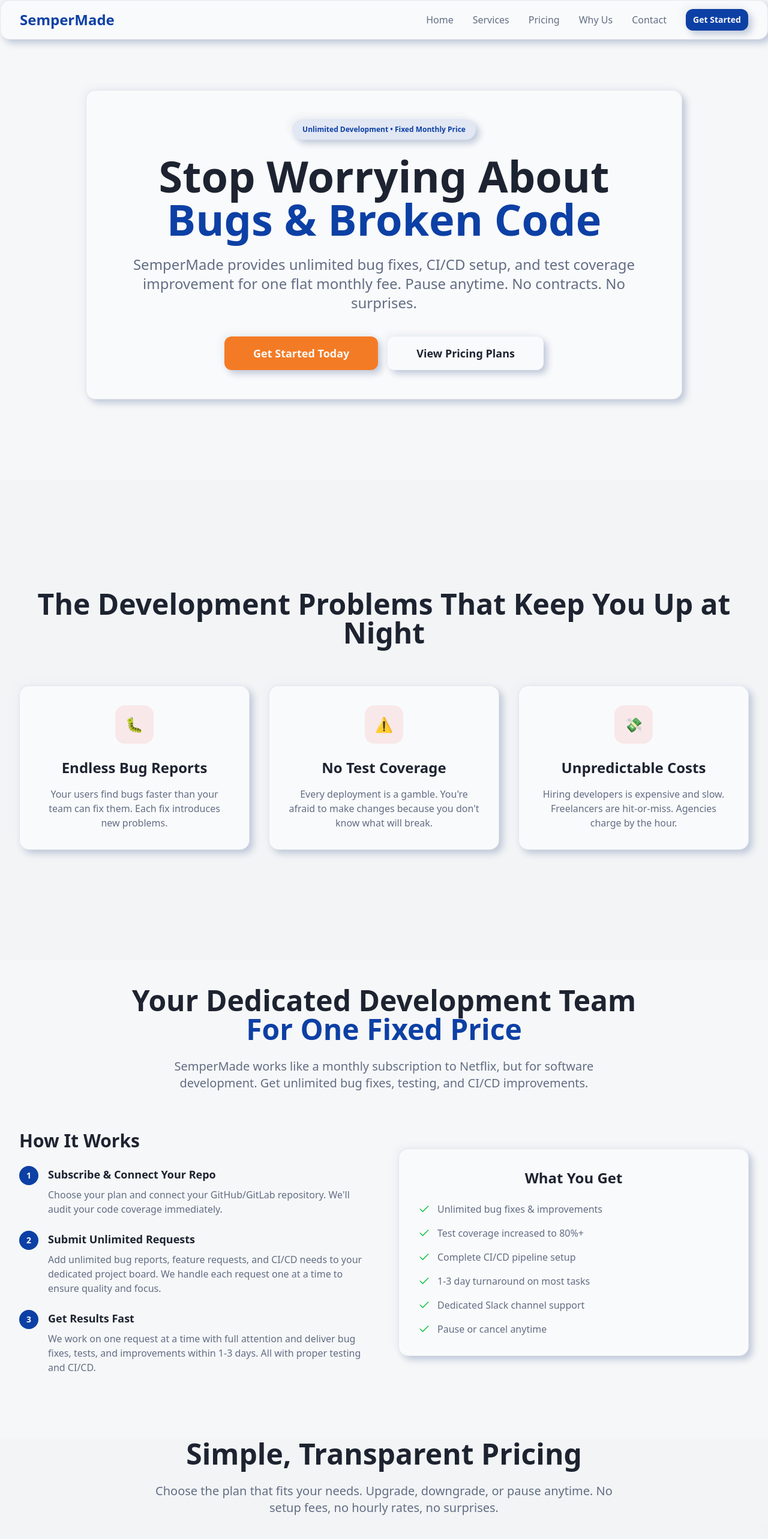
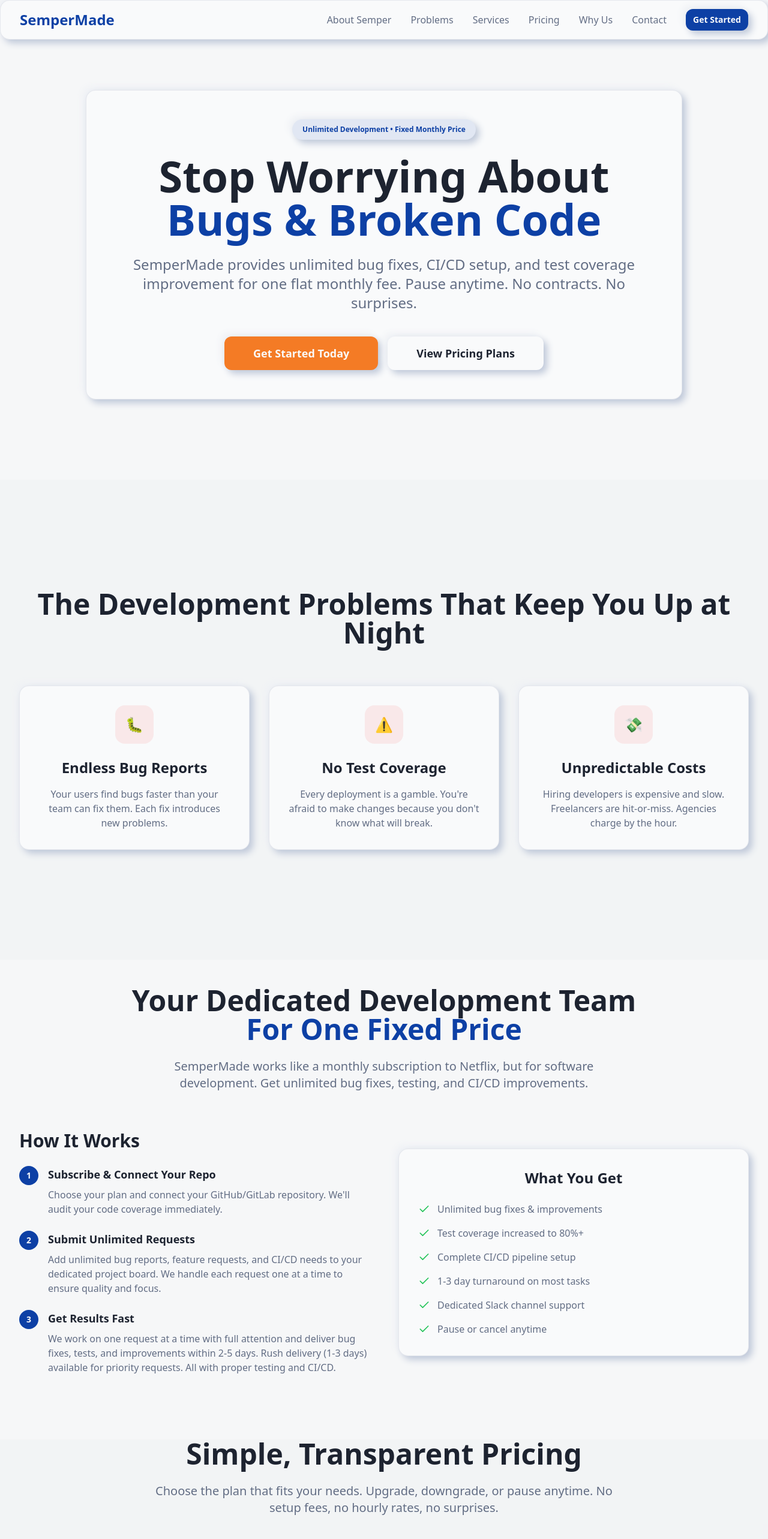
Before and after one commit to semperMade/semperMade.github.io, a React (Vite) app: page / in a window 1280 px wide. Shown: the top 2566 px of the page at 60% size. Built offline with nearby package versions, Linux system fonts and the light colour scheme.

Commit message:
Fix: Improve navigation and messaging
- Renamed "Home" button to "About Semper".
- Added "Problems" section to navigation.
- Updated "How It Works" section to reflect 2-5 day turnaround with 1-3 day option.

```diff
--- a/src/components/Navigation.tsx
+++ b/src/components/Navigation.tsx
@@ -19,7 +19,8 @@ const Navigation = () => {
   };
 
   const navItems = [
-    { label: "Home", id: "hero" },
+    { label: "About Semper", id: "hero" },
+    { label: "Problems", id: "problems" },
     { label: "Services", id: "solution" },
     { label: "Pricing", id: "pricing" },
     { label: "Why Us", id: "why-choose" },
--- a/src/pages/Index.tsx
+++ b/src/pages/Index.tsx
@@ -36,7 +36,7 @@ const Index = () => {
       </section>
 
       {/* Problem Section */}
-      <section className="min-h-screen flex items-center justify-center px-4 sm:px-6 lg:px-8 bg-muted/30">
+      <section id="problems" className="min-h-screen flex items-center justify-center px-4 sm:px-6 lg:px-8 bg-muted/30">
         <div className="max-w-7xl mx-auto w-full">
           <div className="text-center mb-16">
             <h2 className="text-4xl md:text-5xl font-bold text-foreground mb-6">
@@ -117,7 +117,7 @@ const Index = () => {
                   </div>
                   <div>
                     <h4 className="font-semibold text-lg mb-2">Get Results Fast</h4>
-                    <p className="text-muted-foreground">We work on one request at a time with full attention and deliver bug fixes, tests, and improvements within 1-3 days. All with proper testing and CI/CD.</p>
+                    <p className="text-muted-foreground">We work on one request at a time with full attention and deliver bug fixes, tests, and improvements within 2-5 days. Rush delivery (1-3 days) available for priority requests. All with proper testing and CI/CD.</p>
                   </div>
                 </div>
               </div>
```
